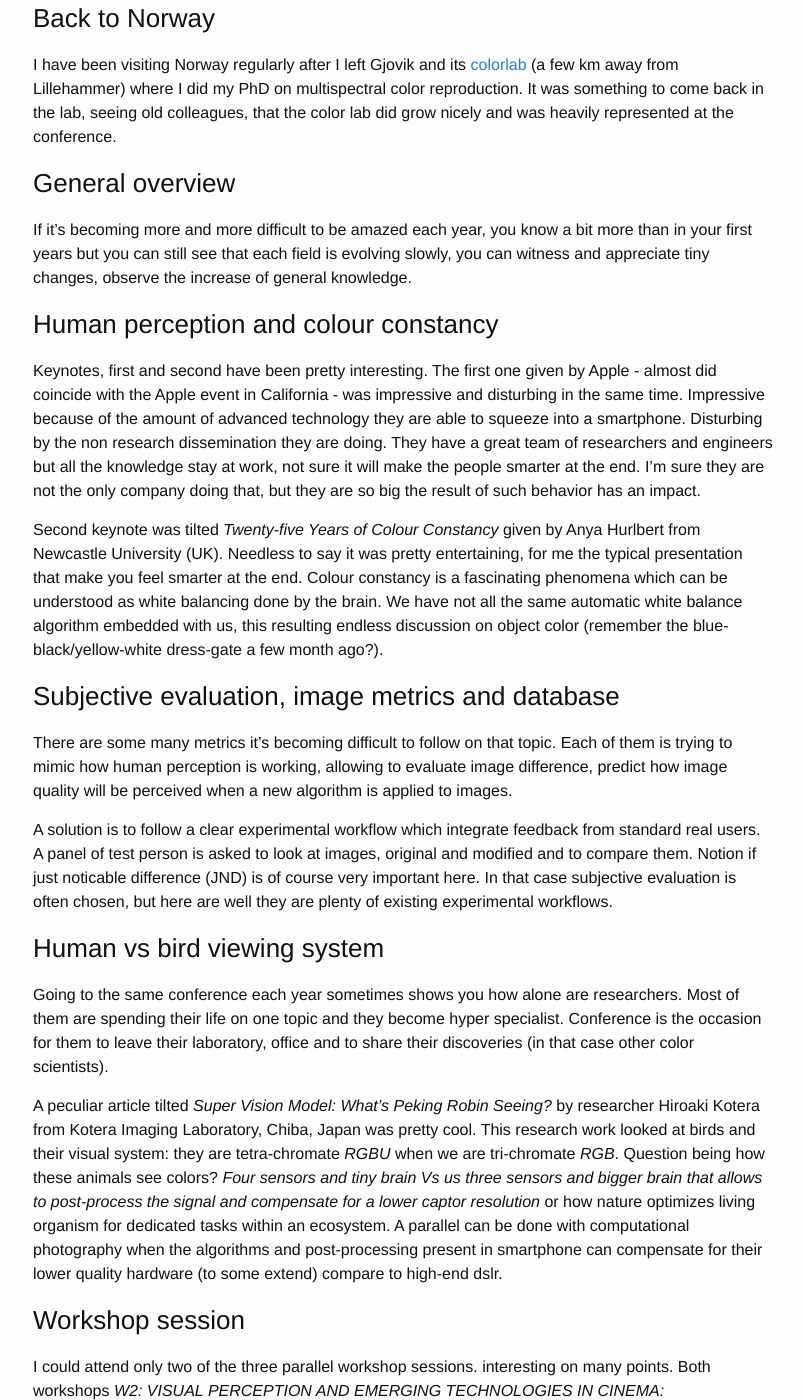
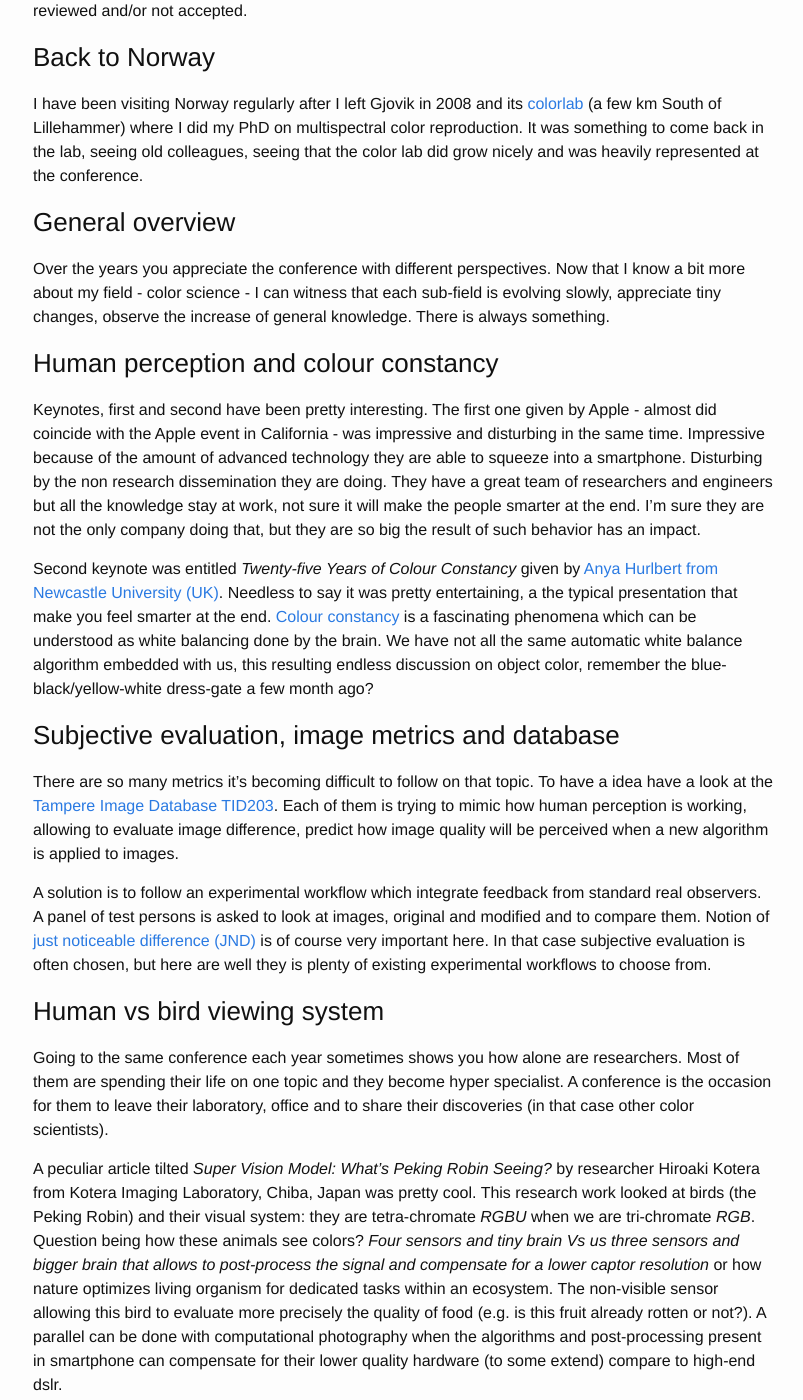
Before and after one commit to mrbonsoir/mrbonsoir.github.io, a Jekyll site: the page built from _posts/2017-09-15-CIC-Lillehammer.markdown, in a window 1280 px wide and 1400 px high, scrolled down 408 px. Shown: the whole window, without its empty margins (237-1040 px from the left). Built offline with Jekyll 4.4.1, drawn with Linux system fonts in a browser that asks for light colours; some of the changed text lies outside the part shown.

Commit message:
finished CIC25 post and about page updated

```diff
--- a/_config.yml
+++ b/_config.yml
@@ -20,6 +20,7 @@ baseurl: "" # the subpath of your site, e.g. /blog
 url: "http://mrbonsoir.github.io/" # the base hostname & protocol for your site
 twitter_username: mrbonsoir
 github_username:  mrbonsoir
+#linkedin_username: jeremiegerhardt
 
 # Build settings
 markdown: kramdown
--- a/_posts/2017-09-15-CIC-Lillehammer.markdown
+++ b/_posts/2017-09-15-CIC-Lillehammer.markdown
@@ -5,38 +5,40 @@ date:   2017-09-15 16:21:06 -0800
 categories: blog post
 ---
 
-This year have seen the 25th edition of the Color Imaging Conference ([CIC][CIC-link]) taking place in Lillehammer (Norway) after [San Diego][Last year article CIC], CA last year. This time again I could be part of the committee as a co-chairman for the **Short Course** session. Session where conference attendees or not attendees can register and follow courses (you need to pay for each course you take) on carefully selected topics. Basis of color science courses are of course available but also several advance courses on different topics given by field specialists, allowing students to get a crash course e.g on hdr, color differences and other colorful themes. The instructors are usually coming from academia and/or industry (when their industry allows them to talk) and each course is first submitted, reviewed and/or not accepted.
+This year have seen the 25th edition of the [Color Imaging Conference (CIC)][CIC-link]) taking place in Lillehammer (Norway) after [San Diego][Last year article CIC] (California).
+
+This time again I could be part of the committee as a co-chairman for the **Short Course** session. Session where conference attendees or not attendees can register and take courses (you need to pay for each course you want to follow) on carefully selected topics. Basis of color science courses are of course available but also several advance courses on different topics given by field specialists (e.g courses on hdr, color differences and other colorful themes). The instructors are usually coming from academia and/or industry - when their industry allows them to talk - and each course is first submitted, reviewed and/or not accepted.
 
 ### Back to Norway
 
-I have been visiting Norway regularly after I left Gjovik and its [colorlab][ntnu-colorlab] (a few km away from Lillehammer) where I did my PhD on multispectral color reproduction. It was something to come back in the lab, seeing old colleagues, that the color lab did grow nicely and was heavily represented at the conference.
+I have been visiting Norway regularly after I left Gjovik in 2008 and its [colorlab][ntnu-colorlab] (a few km South of Lillehammer) where I did my PhD on multispectral color reproduction. It was something to come back in the lab, seeing old colleagues, seeing that the color lab did grow nicely and was heavily represented at the conference.
 
 ### General overview
 
-If it's becoming more and more difficult to be amazed each year, you know a bit more than in your first years but you can still see that each field is evolving slowly, you can witness and appreciate tiny changes, observe the increase of general knowledge.
+Over the years you appreciate the conference with different perspectives. Now that I know a bit more about my field - color science - I can witness that each sub-field is evolving slowly, appreciate tiny changes, observe the increase of general knowledge. There is always something.
 
 ### Human perception and colour constancy
 
 Keynotes, first and second have been pretty interesting. The first one given by Apple - almost did coincide with the Apple event in California - was impressive and disturbing in the same time. Impressive because of the amount of advanced technology they are able to squeeze into a smartphone. Disturbing by the non research dissemination they are doing. They have a great team of researchers and engineers but all the knowledge stay at work, not sure it will make the people smarter at the end. I'm sure they are not the only company doing that, but they are so big the result of such behavior has an impact.
 
-Second keynote was tilted *Twenty-five Years of Colour Constancy* given by Anya Hurlbert from Newcastle University (UK). Needless to say it was pretty entertaining, for me the typical presentation that make you feel smarter at the end. Colour constancy is a fascinating phenomena which can be understood as white balancing done by the brain. We have not all the same automatic white balance algorithm embedded with us, this resulting
-endless discussion on object color (remember the blue-black/yellow-white dress-gate a few month ago?).
+Second keynote was entitled *Twenty-five Years of Colour Constancy* given by [Anya Hurlbert from Newcastle University (UK)][Anya-Hurlbert]. Needless to say it was pretty entertaining, a the typical presentation that make you feel smarter at the end. [Colour constancy][colour-constancy] is a fascinating phenomena which can be understood as white balancing done by the brain. We have not all the same automatic white balance algorithm embedded with us, this resulting
+endless discussion on object color, remember the blue-black/yellow-white dress-gate a few month ago?
 
 ### Subjective evaluation, image metrics and database
 
-There are some many metrics it's becoming difficult to follow on that topic. Each of them is trying to mimic how human perception is working, allowing to evaluate image difference, predict how image quality will be perceived when a new algorithm is applied to images.
+There are so many metrics it's becoming difficult to follow on that topic. To have a idea have a look at the [Tampere Image Database TID203][TID2013]. Each of them is trying to mimic how human perception is working, allowing to evaluate image difference, predict how image quality will be perceived when a new algorithm is applied to images.
 
-A solution is to follow a clear experimental workflow which integrate feedback from standard real users. A panel of test person is asked to look at images, original and modified and to compare them. Notion if just noticable difference (JND) is of course very important here. In that case subjective evaluation is often chosen, but here are well they are plenty of existing experimental workflows.
+A solution is to follow an experimental workflow which integrate feedback from standard real observers. A panel of test persons is asked to look at images, original and modified and to compare them. Notion of [just noticeable difference (JND)][JND] is of course very important here. In that case subjective evaluation is often chosen, but here are well they is plenty of existing experimental workflows to choose from.
 
 ### Human vs bird viewing system
 
-Going to the same conference each year sometimes shows you how alone are  researchers. Most of them are spending their life on one topic and they become hyper specialist. Conference is the occasion for them to leave their laboratory, office and to share their discoveries (in that case other color scientists).
+Going to the same conference each year sometimes shows you how alone are  researchers. Most of them are spending their life on one topic and they become hyper specialist. A conference is the occasion for them to leave their laboratory, office and to share their discoveries (in that case other color scientists).
 
-A peculiar article tilted *Super Vision Model: What's Peking Robin Seeing?* by researcher Hiroaki Kotera from Kotera Imaging Laboratory, Chiba, Japan was pretty cool. This research work looked at birds and their visual system: they are tetra-chromate *RGBU* when we are tri-chromate *RGB*. Question being how these animals see colors? *Four sensors and tiny brain Vs us three sensors and bigger brain that allows to post-process the signal and compensate for a lower captor resolution* or how nature optimizes living organism for dedicated tasks within an ecosystem. A parallel can be done with computational photography when the algorithms and post-processing present in smartphone can compensate for their lower quality hardware (to some extend) compare to high-end dslr.
+A peculiar article tilted *Super Vision Model: What's Peking Robin Seeing?* by researcher Hiroaki Kotera from Kotera Imaging Laboratory, Chiba, Japan was pretty cool. This research work looked at birds (the Peking Robin) and their visual system: they are tetra-chromate *RGBU* when we are tri-chromate *RGB*. Question being how these animals see colors? *Four sensors and tiny brain Vs us three sensors and bigger brain that allows to post-process the signal and compensate for a lower captor resolution* or how nature optimizes living organism for dedicated tasks within an ecosystem. The non-visible sensor allowing this bird to evaluate more precisely the quality of food (e.g. is this fruit already rotten or not?). A parallel can be done with computational photography when the algorithms and post-processing present in smartphone can compensate for their lower quality hardware (to some extend) compare to high-end dslr.
 
 ### Workshop session
 
-I could attend only two of the three parallel workshop sessions. interesting on many points. Both workshops *W2: VISUAL PERCEPTION AND EMERGING TECHNOLOGIES IN CINEMA: PERSPECTIVES FROM ACADEMIA AND THE INDUSTRY* and *W3: CULTURAL HERITAGE DIGITIZATION: CHALLENGES AND OPPORTUNITIES* shared cutting age used of technologies. More important they allow to have discussions between professionals from different entities without revealing company secrets.
+I could attend only two of the three parallel workshop sessions. interesting on many points. Both workshops *W2: VISUAL PERCEPTION AND EMERGING TECHNOLOGIES IN CINEMA: PERSPECTIVES FROM ACADEMIA AND THE INDUSTRY* and *W3: CULTURAL HERITAGE DIGITIZATION: CHALLENGES AND OPPORTUNITIES* shared cutting edge used of technologies. More important they allow to have discussions between professionals from different entities without revealing company secrets.
 
 ### La suite
 
@@ -45,5 +47,8 @@ Hope to be part of next year edition in 2018. For now the next destination hasn'
 [CIC-link]:https://www.imaging.org/site/IST/Conferences/Color_and_Imaging/IST/Conferences/CIC/CIC_Home.aspx
 [Last year article CIC]:http://mrbonsoir.github.io/blog/post/2016/11/12/CIC-in-San_Diego.html
 [ntnu-colorlab]:https://www.ntnu.edu/colourlab
-[Anya Hurlbert]:link-post-graphs-en-stock
+[Anya-Hurlbert]:http://www.ncl.ac.uk/ion/staff/profile/anyahurlbert.html#background
+[colour-constancy]:https://en.wikipedia.org/wiki/Color_constancy
+[JND]:https://en.wikipedia.org/wiki/Just-noticeable_difference
 [Hiroaki Kotera]:link-post-graphs-en-stock
+[TID2013]:http://www.ponomarenko.info/tid2013.htm
```
